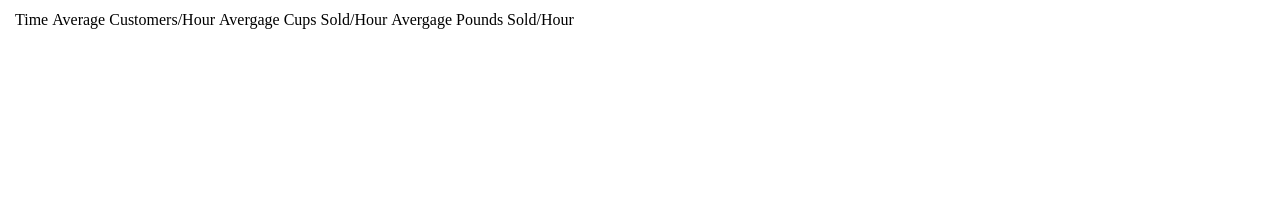
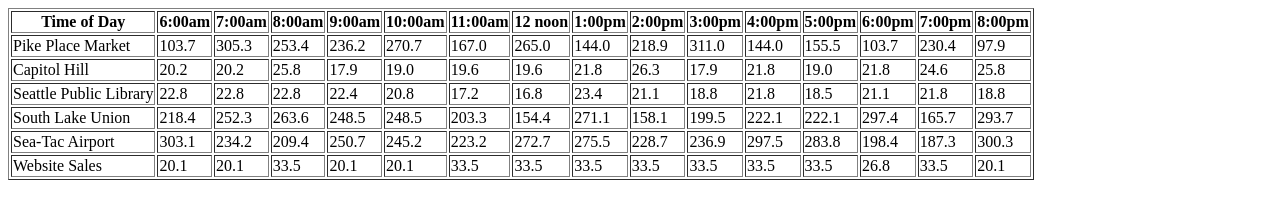
Before and after one commit to sharrison77/campfire-coffee, a plain HTML site: page index.html in a window 1280 px wide. Drawn offline with Linux system fonts and the light colour scheme.

Commit message:
Added a table.

```diff
--- a/index.html
+++ b/index.html
@@ -6,7 +6,7 @@
   </head>
   <body>
 
-    <section id='test' border="solid"></section>
+    <table id='table' border="solid"> </table>
 
 <script src="js/app.js"></script>
 
--- a/js/app.js
+++ b/js/app.js
@@ -1,3 +1,7 @@
+'use strict'
+//global variables
+var hoursOpen = ['6:00am', '7:00am', '8:00am', '9:00am', '10:00am', '11:00am', '12 noon', '1:00pm', '2:00pm', '3:00pm', '4:00pm', '5:00pm', '6:00pm', '7:00pm', '8:00pm'];
+
 //constructor
 function Kiosk (storeName, minCust, maxCust, avgCups, avglbs) {
   this.storeName = storeName;
@@ -13,208 +17,67 @@ function Kiosk (storeName, minCust, maxCust, avgCups, avglbs) {
 };
 
 Kiosk.prototype.custPerHourGenerate = function() {
-     for (var i = 0; i < 15; i++) {
-       this.custPerHourGenerateArray.push(Math.floor(Math.random()) * (this.maxCust - this.minCust) + this.minCust);
+     for (var i = 0; i < hoursOpen.length; i++) {
+       this.custPerHourGenerateArray.push(Math.floor(Math.random() * (this.maxCust - this.minCust)) + this.minCust)
      }
 };
 
-Kiosk.prototype.lbsToGoSold =  function() {
-  for (var i = 0; i < this.custPerHourGenerateArray.length; i++) {
-    this.lbsToGoSoldArray.push(pike.custPerHourGenerateArray[i] * this.avglbs);
-  }
-};
-Kiosk.prototype.numberCupsSold = function() {
-  for (var i = 0; i < this.lbsToGoSoldArray.length; i++) {
+Kiosk.prototype.totalBeansSold = function() {
+  for (var i = 0; i < hoursOpen.length; i++) {
+    this.lbsToGoSoldArray.push(this.custPerHourGenerateArray[i] * this.avglbs);
     this.numberCupsSoldArray.push(this.custPerHourGenerateArray[i] * this.avgCups);
-  }
-};
-Kiosk.prototype.cupsToLbs = function() {
-  for (var i = 0; i < this.numberCupsSoldArray.length; i++) {
     this.cupsToLbsArray.push(this.numberCupsSoldArray[i] / 20);
-  }
-};
-Kiosk.prototype.totalBeansSold = function() {
-  for (var i = 0; i < this.cupsToLbsArray.length; i++) {
     this.totalBeansSoldArray.push(this.cupsToLbsArray[i] + this.lbsToGoSoldArray[i]);
+    console.log("totalBeansSoldArray" + this.totalBeansSoldArray);
   }
 };
 
-//create instances
-var pike = new Kiosk('Pike Place Market', 14, 55, 1.2, 5.7);
-var capHill = new Kiosk('Capitol Hill', 32, 48, 3.2, 0.4);
-var seaPubLib = new Kiosk('Seattle Public Library', 49, 75, 2.6, 0.2);
-var southLakeUnion = new Kiosk('South Lake Union', 35, 88, 1.3, 3.7);
-var seaTacAirport = new Kiosk('Sea-Tac Airport', 68, 124, 1.1, 2.7);
-var websiteSales = new Kiosk('Website Sales', 3, 6, 0, 6.7);
+  var sectEl = document.getElementById('table');
+  var trEl = document.createElement('tr');
+  var thEl = document.createElement('th');
+  thEl.textContent = 'Time of Day';
+  trEl.appendChild(thEl);
+  // tblEl.appendChild(trEl);
+  sectEl.appendChild(trEl);
 
-var allLocInfo = [pike, capHill, seaPubLib, southLakeUnion, seaTacAirport, websiteSales];
-var hoursOpen = ['6:00am', '7:00am', '8:00am', '9:00am', '10:00am', '11:00am', '12 noon', '1:00pm', '2:00pm', '3:00pm', '4:00pm', '5:00pm', '6:00pm', '7:00pm', '8:00pm'];
-var tableHeaders = ['Time', 'Average Customers/Hour', 'Avergage Cups Sold/Hour', 'Avergage Pounds Sold/Hour'];
+  for (var i = 0; i < hoursOpen.length; i++) {
+    var thEl2 = document.createElement('th');
+    thEl2.textContent = hoursOpen[i];
+    trEl.appendChild(thEl2);
+    sectEl.appendChild(trEl);
+  }
 
-for (var i = 0; i < allLocInfo.length; i++) {
-  allLocInfo[i].custPerHourGenerate();
-  allLocInfo[i].totalBeansSold();
-}
+  Kiosk.prototype.render = function() {
+    this.custPerHourGenerate();
+    this.totalBeansSold();
 
 
-renderStores = function() {
-  //not sure what sectEl is ?
-  var sectEl = document.getElementById('test');
- // Create a new Table element
- var tblEL = document.createElement('table');
- // Create a new Table Row element
- var trEl = document.createElement('tr');
- // Create a header for the Row
- var thEl = document.createElement('th');
- // Populate the TH element with some basic text content
- thEl.textContent = '';
- // Append the TH element to the TR element
- trEl.appendChild(thEl);
+    var trEl2 = document.createElement('tr');
+    var tdEl2 = document.createElement('td');
+    tdEl2.textContent = this.storeName;
+    trEl2.appendChild(tdEl2);
+    sectEl.appendChild(trEl2);
 
 
- // Loop through the hours array, one index at a time
- for (var i = 0; i < tableHeaders.length; i++) {
-   // For each iteration of the loop; Create an LI element <li></li>
-   var tdEl = document.createElement('td');
-   // For each LI element; Assign the contents of the array[i] to the LI's text content
-   tdEl.textContent = tableHeaders[i];
-   // Append the populated LI element back to the UL as a Child
-   trEl.appendChild(tdEl);
- }
- // Append the populated TR element to the Table element
- tblEL.appendChild(trEl);
- // Append the completely populated UL to the sectEl element in index.html
- sectEl.appendChild(tblEL);
-}
-// Call the renderStores function
-renderStores();
+    for (var i = 0; i < hoursOpen.length; i++) {
+    var tdEl3 = document.createElement('td');
+    tdEl3.textContent = this.totalBeansSoldArray[i].toFixed(1);
+    trEl2.appendChild(tdEl3);
+    sectEl.appendChild(trEl2);
+    }
+  };
 
-
-//
-// rendering: function() {
-//   this.custPerHourGenerate();
-//   this.lbsToGoSold();
-//   this.numberCupsSold();
-//   this.cupsToLbs();
-//   this.totalBeansSold();
-//
-//   var ulEl = document.createElement('ul');
-//   for (var i = 0; i < this.custPerHourGenerateArray.length; i++) {
-//     var liEl = document.createElement('li');
-//     liEl.textContent = (6+i) + ':00: ' + this.totalBeansSoldArray[i] + ' lbs, [' + this.custPerHourGenerateArray[i] + ' customers, ' + this.numberCupsSoldArray[i] + ' cups (' + this.cupsToLbsArray[i] + ' lbs), ' + this.lbsToGoSoldArray[i] + ' lbs to-go]';
-//     ulEl.appendChild(liEl);
-//   }
-//
-//   document.body.appendChild(ulEl);
-// }
-// };
-// pike.rendering();
-//
-
-//object literal
-// var pike = {
-//   minCust: 14,
-//   maxCust: 55,
-//   avgCups: 1.2,
-//   avglbs: 3.7,
-//   //hourly customers
-//   custPerHourGenerateArray: [],
-//   lbsToGoSoldArray: [],
-//   numberCupsSoldArray: [],
-//   cupsToLbsArray: [],
-//   totalBeansSoldArray: [],
-//everything in blue is a method inside a object named pike with a function
-  // custPerHourGenerate: function() {
-  //   //for loop how many customers per hour
-  //    for (var i = 0; i < 15; i++) {
-  //   //Math.random gives a number of 0-1...Mathfloor rounds it down
-  //   //forcing random number to be between max and min
-  //      this.custPerHourGenerateArray.push(Math.floor(Math.random() * (this.maxCust - this.minCust)) + this.minCust);
-  //    }
-  //    //difference between return and console.log??????
-  //   //  return this.custPerHourGenerateArray;
-  //   //  console.log(this.custPerHourGenerateArray);
-  // },
-//
-//   lbsToGoSold: function() {
-//       //for loop setting up for how many lbsToGoSold per each hour
-//     for (var i = 0; i < this.custPerHourGenerateArray.length; i++) {
-//       //push equation: basically taking 19 avg. cust. multi by avglbs to then pushed to lbsToGoSoldArray
-//       this.lbsToGoSoldArray.push(pike.custPerHourGenerateArray[i] * this.avglbs);
-//     }
-//   },
-//   numberCupsSold: function() {
-//     //for loop setting up for how many numberCupsSold per each hour
-//     for (var i = 0; i < this.lbsToGoSoldArray.length; i++) {
-//       //pushes custPerHourGenerate * avg cups.............
-//       this.numberCupsSoldArray.push(this.custPerHourGenerateArray[i] * this.avgCups);
-//     }
-//   },
-//   cupsToLbs: function() {
-//     //for loop setting up for how many cupstolbs sold per each hour
-//     for (var i = 0; i < this.numberCupsSoldArray.length; i++) {
-//       //converts numberCupsSold to lbs becasue 1lb equals 20 cups
-//       this.cupsToLbsArray.push(this.numberCupsSoldArray[i] / 20);
-//     }
-//   },
-//   totalBeansSold: function() {
-//     //for loop setting up for how many totalBeansSold per each hour
-//     for (var i = 0; i < this.cupsToLbsArray.length; i++) {
-//       //combines cupstolbs and lbsToGoSold to equal totalBeansSold
-//       this.totalBeansSoldArray.push(this.cupsToLbsArray[i] + this.lbsToGoSoldArray[i]);
-//     }
-//   },
-//
-//   rendering: function() {
-//     //call the functions
-//     //create var and document.createElement and name of element to connect to HTML
-//     this.custPerHourGenerate();
-//     this.lbsToGoSold();
-//     this.numberCupsSold();
-//     this.cupsToLbs();
-//     this.totalBeansSold();
-//
-//     var ulEl = document.createElement('ul');
-//     for (var i = 0; i < this.custPerHourGenerateArray.length; i++) {
-//       var liEl = document.createElement('li');
-//       liEl.textContent = (6+i) + ':00: ' + this.totalBeansSoldArray[i] + ' lbs, [' + this.custPerHourGenerateArray[i] + ' customers, ' + this.numberCupsSoldArray[i] + ' cups (' + this.cupsToLbsArray[i] + ' lbs), ' + this.lbsToGoSoldArray[i] + ' lbs to-go]';
-//       ulEl.appendChild(liEl);
-//     }
-//
-//     document.body.appendChild(ulEl);
-//   }
-// };
-// pike.rendering();
-
-//
-//   // Get the 'months' element from index.html and assign it to sectEl variable
-//   var sectEl = document.getElementById('test');
-//   // Create a new Table element
-//   var tblEL = document.createElement('table');
-//   // Create a new Table Row element
-//   var trEl = document.createElement('tr');
-//
-//   // Create a header for the Row
-//   var thEl = document.createElement('th');
-//   // Populate the TH element with some basic text content
-//   thEl.textContent = 'Places';
-//   // Append the TH element to the TR element
-//   trEl.appendChild(thEl);
-//
-//
-//   // Loop through the months array, one index at a time
-//   for (var i = 0; i < custPerHourGenerateArray.length; i++) {
-//     // For each iteration of the loop; Create an LI element <li></li>
-//     var tdEl = document.createElement('td');
-//     // For each LI element; Assign the contents of the array[i] to the LI's text content
-//     tdEl.textContent = places[i];
-//     // Append the populated LI element back to the UL as a Child
-//     trEl.appendChild(tdEl);
-//   }
-//   // Append the populated TR element to the Table element
-//   tblEL.appendChild(trEl);
-//   // Append the completely populated UL to the sectEl element in index.html
-//   sectEl.appendChild(tblEL);
-// }
-// // Call the renderMonths function
-// renderstoreArray();
+  //create instances
+  var pike = new Kiosk('Pike Place Market', 14, 55, 1.2, 5.7);
+  var capHill = new Kiosk('Capitol Hill', 32, 48, 3.2, 0.4);
+  var seaPubLib = new Kiosk('Seattle Public Library', 49, 75, 2.6, 0.2);
+  var southLakeUnion = new Kiosk('South Lake Union', 35, 88, 1.3, 3.7);
+  var seaTacAirport = new Kiosk('Sea-Tac Airport', 68, 124, 1.1, 2.7);
+  var websiteSales = new Kiosk('Website Sales', 3, 6, 0, 6.7);
+  //calling
+  pike.render();
+  capHill.render();
+  seaPubLib.render();
+  southLakeUnion.render();
+  seaTacAirport.render();
+  websiteSales.render();
```
Also changed, not shown: 1 other file.
